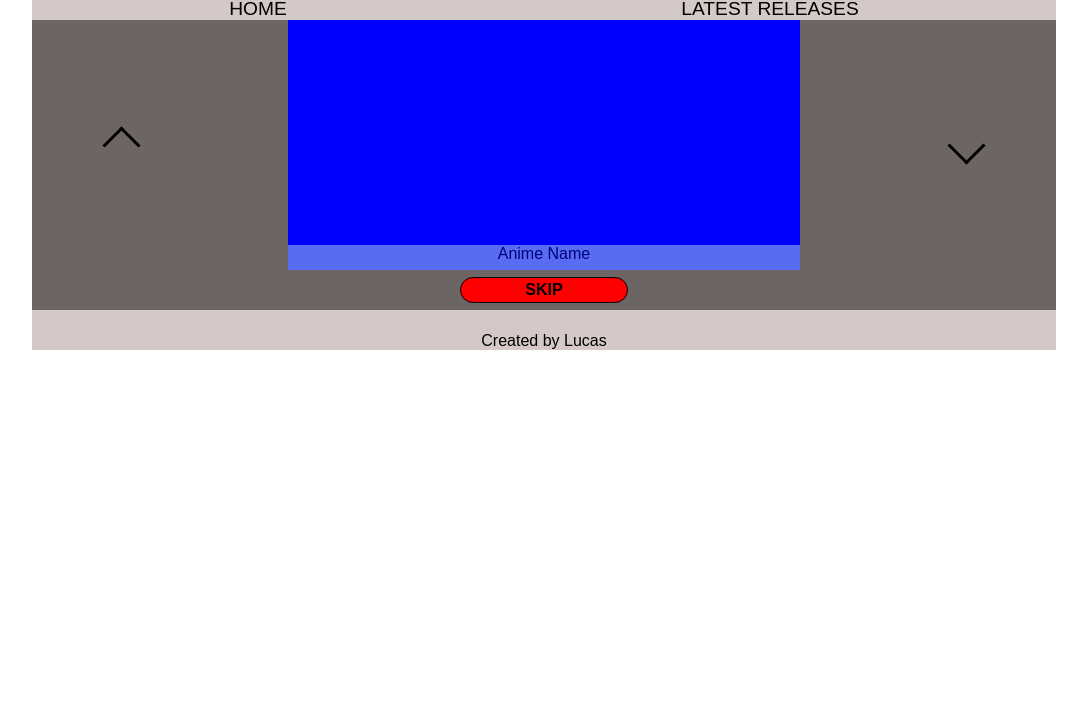
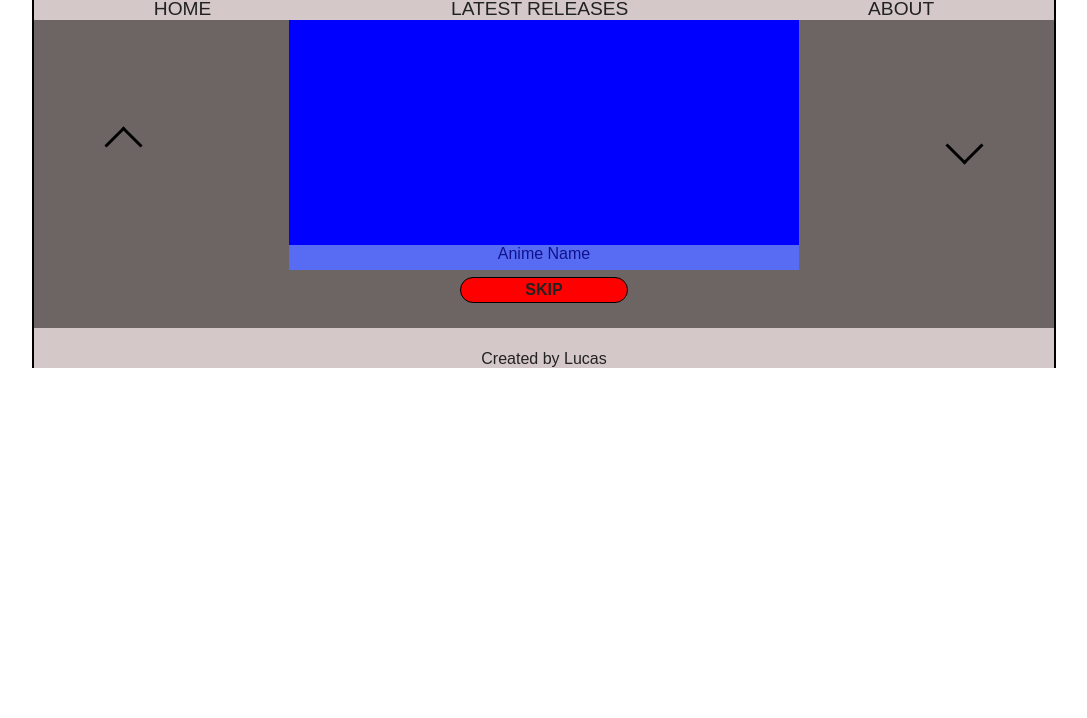
Before and after one commit to Walife14/selfprojects, a plain HTML site: page lanime/index.html in a window 1280 px wide. Shown: the part 82-800 px from the top of the page, without its empty margins (96-1183 px from the left). Drawn offline with Linux system fonts and the light colour scheme.

Commit message:
Changes to Nav and body
I have added the links to the navigation and also I ahve added a new slideshow section for the Landing Page which needs to be fully impletemented using JavaScript

```diff
--- a/lanime/index.html
+++ b/lanime/index.html
@@ -17,14 +17,24 @@
 
     <nav>
         <ul>
+            <a href="#">
                 <li>
                     HOME
                 </li>
+            </a>
+            <a href="latestreleases.html">
                 <li>
                     LATEST RELEASES
                 </li>
+            </a>
+            <a href="about.html">
+                <li>
+                    ABOUT
+                </li>
+            </a>
         </ul>
     </nav>
+
     <!-- Main Content -->
     <div id="rate-anime">
     <div id="dislike-option" class="arrow arrow-up"></div>
@@ -38,6 +48,14 @@
     <div id="skip-option">
         <span>SKIP</span>
     </div>
+    <!-- Anime Slideshow -->
+    <div id="slideshow-container">
+        <div id="previousSlide"></div>
+        <div id="currentSlide">
+            <img src="" alt="">
+        </div>
+        <div id="nextSlide"></div>
+    </div>
     <!-- Footer -->
     <footer>
         Created by Lucas
--- a/lanime/styles/styles.css
+++ b/lanime/styles/styles.css
@@ -2,6 +2,7 @@
     padding: 0;
     margin: 0;
     box-sizing: border-box;
+    color: #222222;
 }
 
 #main-container {
@@ -9,6 +10,13 @@
     margin: auto;
     font-family: arial;
     background: rgb(109,100,100);
+    border-left: 2px solid black;
+    border-right: 2px solid black;
+}
+
+a {
+    text-decoration: none;
+    color: #222222;
 }
 
 /* Navigation */
@@ -65,3 +73,4 @@ nav ul li {
     border-radius: 2rem;
     border: solid 1px black;
 }
+/* Slideshow */
```
Lines whose indentation alone changed are shown as unchanged.
